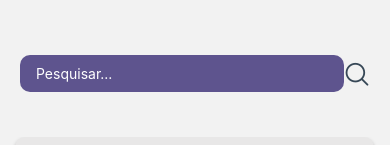
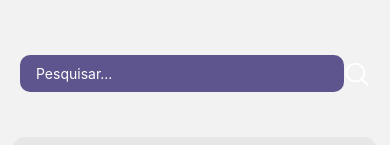
Before and after one commit to Pablojonh6550/Volunteer, a React Native app: screen /Home in a window 390 px wide. Shown: the top 145 px of the page. Built offline with nearby package versions, Linux system fonts and the light colour scheme.

Commit message:
feat: ajust bar

```diff
--- a/components/Search.tsx
+++ b/components/Search.tsx
@@ -11,7 +11,7 @@ export default function Search() {
           placeholder="Pesquisar..."
           placeholderTextColor="#FFF"
         />
-        <Icon name="search1" size={26} color="#374857" />
+        <Icon name="search1" size={26} color="#fff" />
       </View>
     </View>
   );
```
